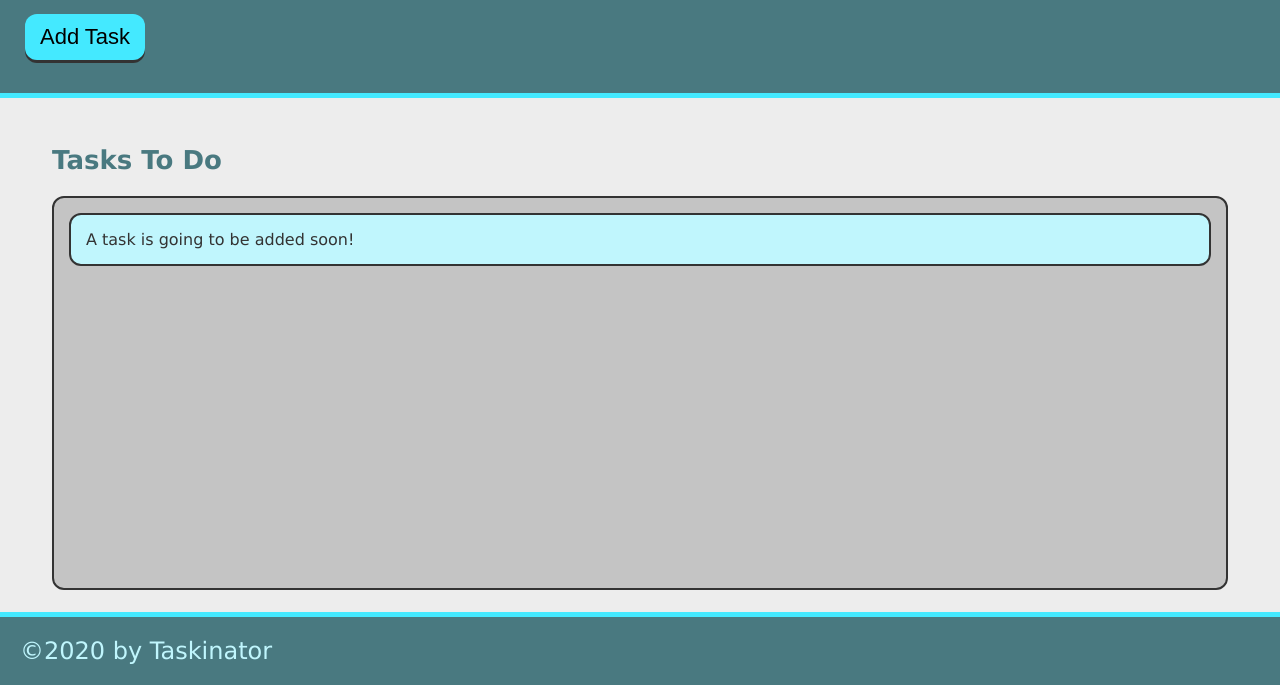
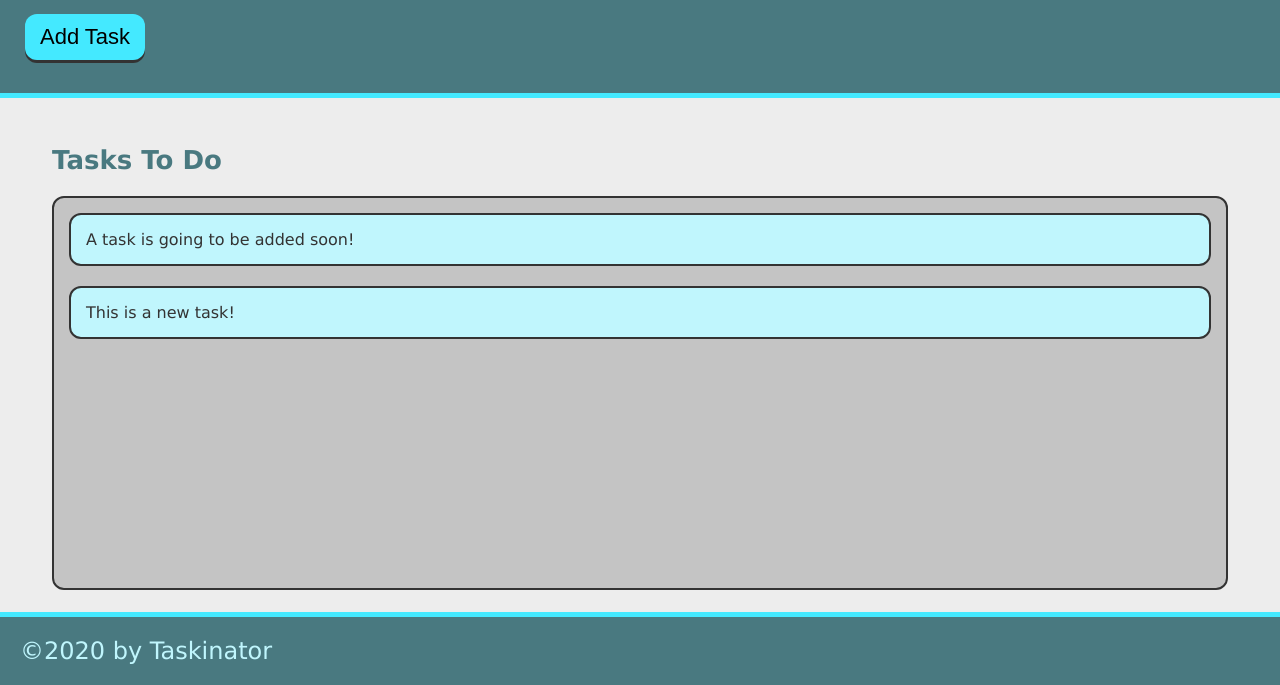
Before and after one commit to OliviaRamsfield/taskinator, a plain HTML site: page index.html in a window 1280 px wide. Both pictures are taken after a click on the button "Add Task". Shown: the part 115-800 px from the top of the page. Drawn offline with Linux system fonts and the light colour scheme.

Commit message:
add ability to add task

```diff
--- a/assets/js/script.js
+++ b/assets/js/script.js
@@ -0,0 +1,11 @@
+var buttonEl = document.querySelector("#save-task");
+var tasksToDoEl = document.querySelector("#tasks-to-do");
+
+var createTaskHandler = function () {
+    var listItemEl = document.createElement("li");
+    listItemEl.className = "task-item";
+    listItemEl.textContent = "This is a new task!";
+    tasksToDoEl.appendChild(listItemEl);
+}
+
+buttonEl.addEventListener("click", createTaskHandler);
--- a/index.html
+++ b/index.html
@@ -12,12 +12,12 @@
     <header>
       <h1 class="page-title">Taskinator</h1>
       <p>Click the button below to add a new task!</p>
-      <button class="btn">Add Task</button>
+      <button class="btn" id="save-task">Add Task</button>
     </header>
     <main class="page-content">
       <section class="task-list-wrapper">
         <h2 class="list-title">Tasks To Do</h2>
-        <ul class="task-list">
+        <ul class="task-list" id="tasks-to-do">
           <li class="task-item">A task is going to be added soon!</li>
         </ul>
       </section>
```
